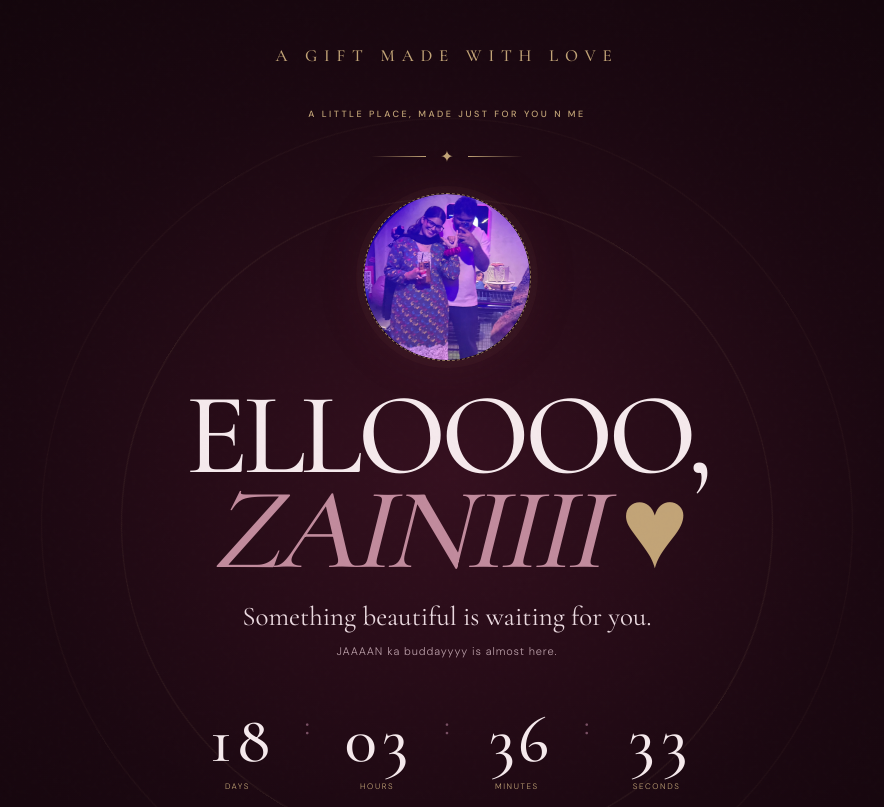
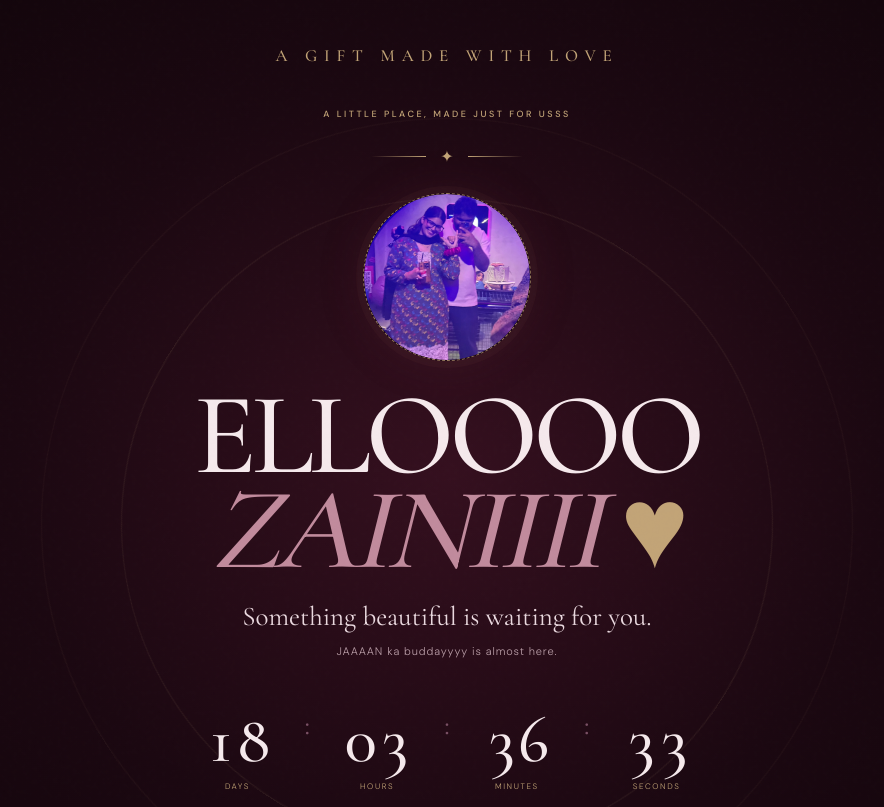
Before and after one commit to Rayyan-ab/Meri-Zainiii, a plain HTML site: page index.html in a window 1280 px wide. Shown: the top 807 px of the page, without its empty margins (193-1077 px from the left). Drawn offline with nearby package versions, Linux system fonts and the light colour scheme.

Commit message:
Update text in index.html for personalization

```diff
--- a/index.html
+++ b/index.html
@@ -1,12 +1,12 @@
 <!doctype html><html lang="en"><head><meta charset="utf-8"><meta name="viewport" content="width=device-width,initial-scale=1"><meta name="theme-color" content="#10050a"><title>Meri Pyari Zaini</title><link rel="stylesheet" href="style.css"></head><body>
 <div class="noise"></div><div class="aurora"></div><div class="aurora b"></div>
 <main class="gate"><div class="gate-inner">
- <div class="gate-monogram">A GIFT MADE WITH LOVE</div><p class="eyebrow">A LITTLE PLACE, MADE JUST FOR YOU N ME</p>
+ <div class="gate-monogram">A GIFT MADE WITH LOVE</div><p class="eyebrow">A LITTLE PLACE, MADE JUST FOR USSS</p>
  <div class="ornament"><span></span><i>✦</i><span></span></div>
 <div class="gate-photo">
    <img src="zainiiii.jpg" alt="ZAINIIII">
 </div>
- <h1>ELLOOOO, <em>ZAINIIII</em><span class="gold"> ♥</span></h1>
+ <h1>ELLOOOO <em>ZAINIIII</em><span class="gold"> ♥</span></h1>
  <p class="gate-copy">Something beautiful is waiting for you.</p><p class="gate-sub">JAAAAN ka buddayyyy is almost here.</p>
  <div class="countdown" aria-live="polite"><div class="time-unit"><strong id="days">00</strong><span>DAYS</span></div><b class="colon">:</b><div class="time-unit"><strong id="hours">00</strong><span>HOURS</span></div><b class="colon">:</b><div class="time-unit"><strong id="minutes">00</strong><span>MINUTES</span></div><b class="colon">:</b><div class="time-unit"><strong id="seconds">00</strong><span>SECONDS</span></div></div>
  <p id="gateNote" class="gate-note">A little more patience, beautiful things are worth waiting for HUHUHUHUHU.</p>
```
